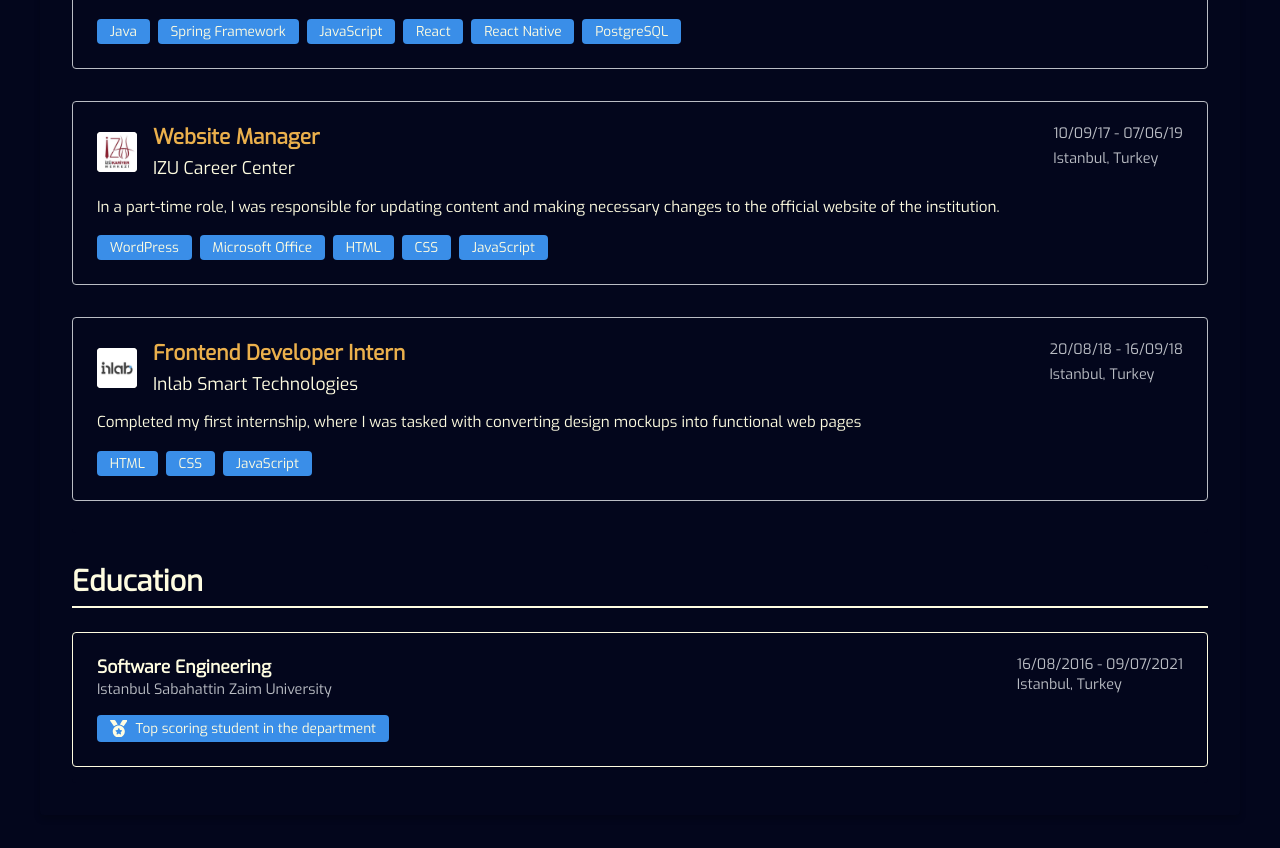
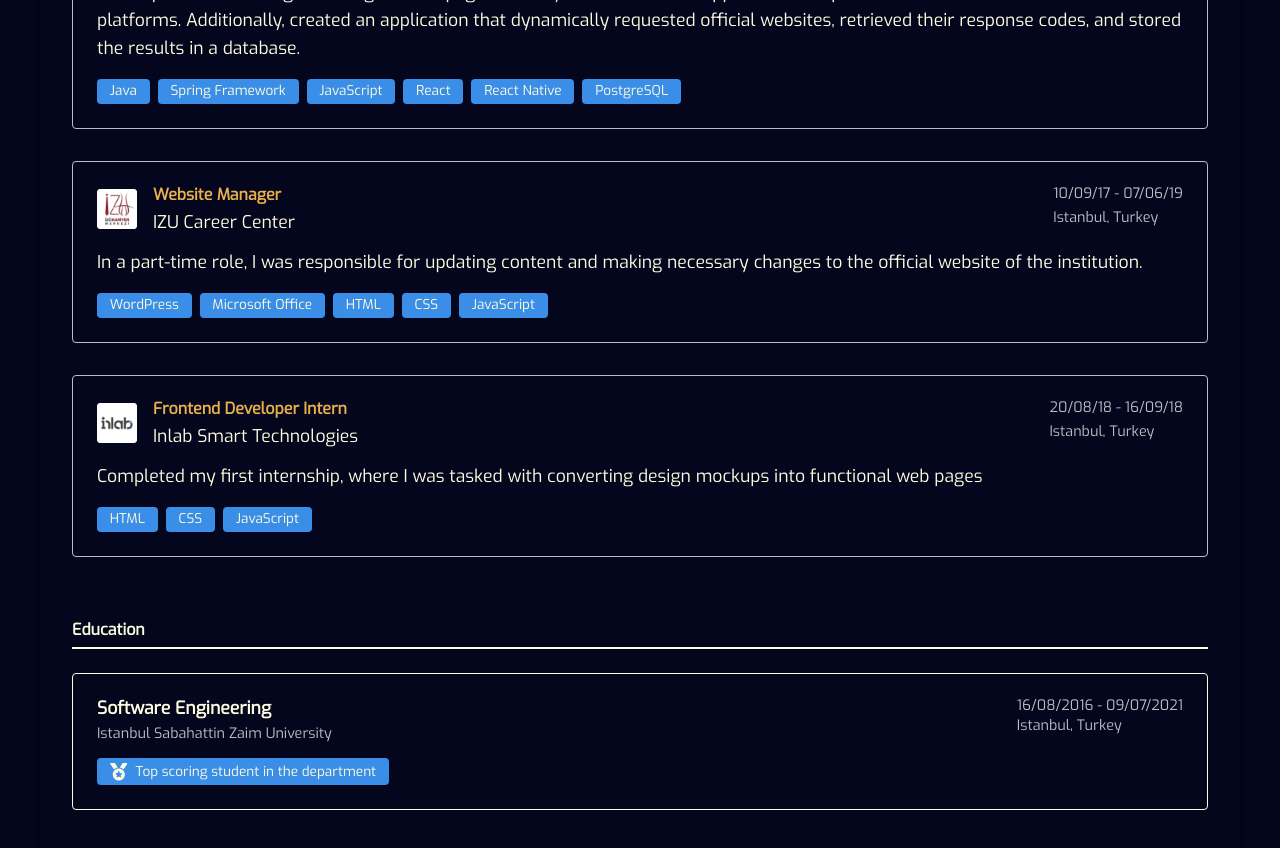
Before and after one commit to mustafaberat/personal-website-1, a Next.js app: page /resume in a window 1280 px wide. Shown: the part 1360-2208 px from the top of the page. Built offline with nearby package versions, Linux system fonts and the light colour scheme.

Commit message:
font size normalized

```diff
--- a/pages/resume.js
+++ b/pages/resume.js
@@ -15,12 +15,12 @@ const Resume = () => {
                     <h2 className={styles.title}>Resume</h2>
                     <div className={styles.grid}>
                         <Suspense fallback={<div>Loading...</div>}>
-                            <section className={styles.section}>
+                            <section className={`${styles.section} ${styles.workExperience}`}>
                                 <WorkExperience />
                             </section>
                         </Suspense>
                         <Suspense fallback={<div>Loading...</div>}>
-                            <section className={styles.section}>
+                            <section className={`${styles.section} ${styles.education}`}>
                                 <Education />
                             </section>
                         </Suspense>
--- a/styles/Education.module.css
+++ b/styles/Education.module.css
@@ -3,7 +3,6 @@
 }
 
 .title {
-    font-size: 1.8rem;
     margin-bottom: 1.5rem;
     color: var(--white);
     border-bottom: 2px solid var(--white);
@@ -71,7 +70,6 @@
 
 .details {
     color: var(--white);
-    font-size: 0.95rem;
     line-height: 1.5;
 }
 
--- a/styles/Resume.module.css
+++ b/styles/Resume.module.css
@@ -34,6 +34,13 @@
     border-radius: var(--borderRadius);
 }
 
+.workExperience, .education {
+    font-size: 1.1rem;
+}
+
+.workExperience h3, .education h2 {
+    font-size: 1rem;
+}
 /* Responsive Design */
 @media (max-width: 768px) {
     .main {
--- a/styles/WorkExperience.module.css
+++ b/styles/WorkExperience.module.css
@@ -4,7 +4,6 @@
 }
 
 .title {
-    font-size: 1.8rem;
     margin-bottom: 2rem;
     color: var(--white);
     border-bottom: 2px solid var(--grey);
@@ -93,7 +92,6 @@
 .detail {
     color: var(--white);
     line-height: 1.6;
-    font-size: 0.95rem;
 }
 
 .technologies {
--- a/styles/devices.css
+++ b/styles/devices.css
@@ -20,7 +20,6 @@
   .thingsCard {
     height: 150px;
   }
-  .workexperience-title,
   .work-title {
     font-size: 1.2rem;
   }
--- a/styles/workexperience.css
+++ b/styles/workexperience.css
@@ -7,7 +7,6 @@
 .workexperience-title {
   color: var(--white);
   margin-top: var(--fingerSize);
-  font-size: 1.6rem;
   border-bottom: 1px solid var(--white);
   padding-bottom: 4px;
 }
```
